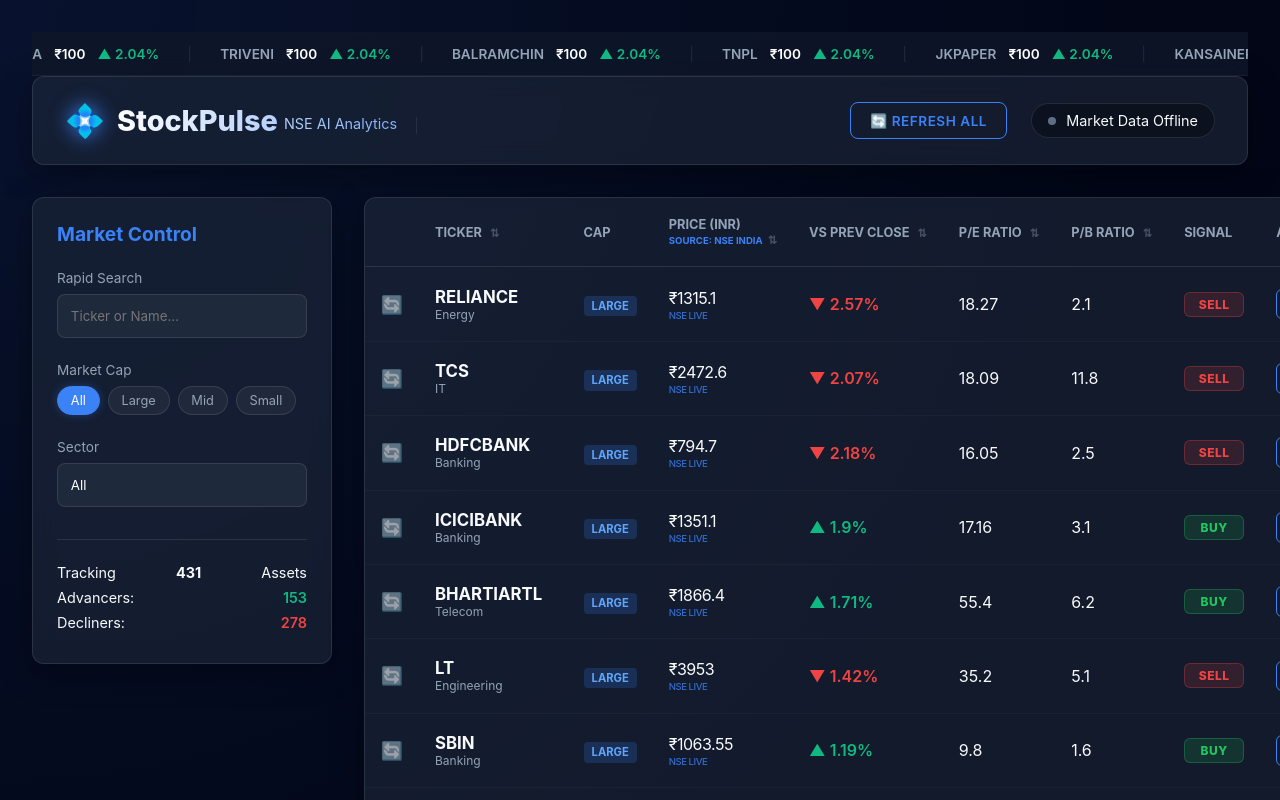
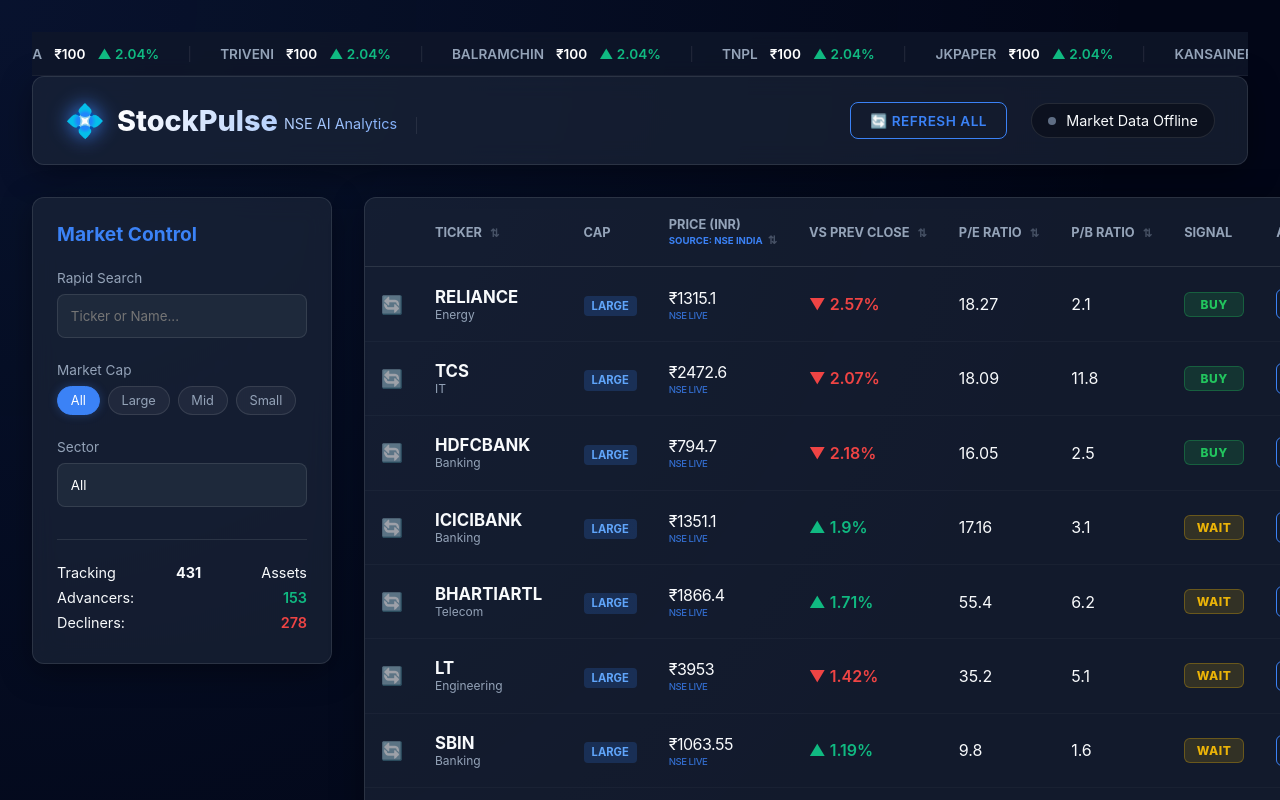
Before and after one commit to ShakyaPankaj1995/My-Screener-Site-, a React (Vite) app: page / in a window 1280 px wide. Shown: the top 800 px of the page. Built offline with nearby package versions, Linux system fonts and the light colour scheme.

Commit message:
Fix: Synchronize dashboard signal column logic 1:1 with analytics modal Trade Verdict logic

```diff
--- a/src/App.jsx
+++ b/src/App.jsx
@@ -258,10 +258,8 @@
                 {paginatedStocks.map((stock) => {
                   const change = parseFloat(stock.change) || 0;
                   const nseLink = `https://www.nseindia.com/get-quote/equity/${stock.nseSlug || stock.symbol}`;
-                  const wDir = deriveSignals(stock).week.dir;
-                  let signal = 'WAIT';
-                  if (wDir === 'Bullish' && change > 0.5) signal = 'BUY';
-                  else if (wDir === 'Bearish' || change < -0.5) signal = 'SELL';
+                  const signals = deriveSignals(stock);
+                  const signal = signals.signal;
 
                   return (
                     <tr key={stock.symbol} className="table-row">
@@ -387,11 +385,18 @@
     ? `Technical data suggests a ${macd} on the daily chart. With estimated RSI at ${rsiEst}, the stock is showing healthy accumulation. Support levels are holding firm near 50-DMA, suggesting a sustained move toward the upper Bollinger Band.`
     : `Momentum has shifted to ${macd} territory. RSI at ${rsiEst} indicates the stock is ${rsiEst < 30 ? 'Oversold' : 'losing steam'}. Potential downside support at the 200-DMA needs to be monitored before fresh entries.`;
 
+  let score = Math.round(rsiEst);
+  if (score < 40) score = 75; // Oversold bounce logic
+  const signal = score > 65 ? 'BUY' : score < 40 ? 'SELL' : 'WAIT';
+
   return {
     week:  { label: 'Week Ahead', dir: weekDir, conf: Math.round(weekConf) },
     month: { label: '1 Month Trend', dir: monthDir, conf: Math.round(monthConf) },
     year:  { label: '1 Year Target', dir: yearDir, conf: Math.round(yearConf) },
-    summary
+    summary,
+    rsiEst,
+    signal,
+    score
   };
 }
 
@@ -437,9 +442,8 @@
 
   // Build synthetic technical data when live API is offline
   const syntheticPrice = parseFloat(fallbackSignals.price || 0);
-  const isBullish = fallbackSignals.week?.dir === 'Bullish';
   const verdictData = displayData || {
-    oscillators: { rsi: isBullish ? 58 : 40 },
+    oscillators: { rsi: fallbackSignals.rsiEst || 50 },
     moving_averages: {
       ema20:  syntheticPrice * 0.98,
       ema50:  syntheticPrice * 0.95,
```
